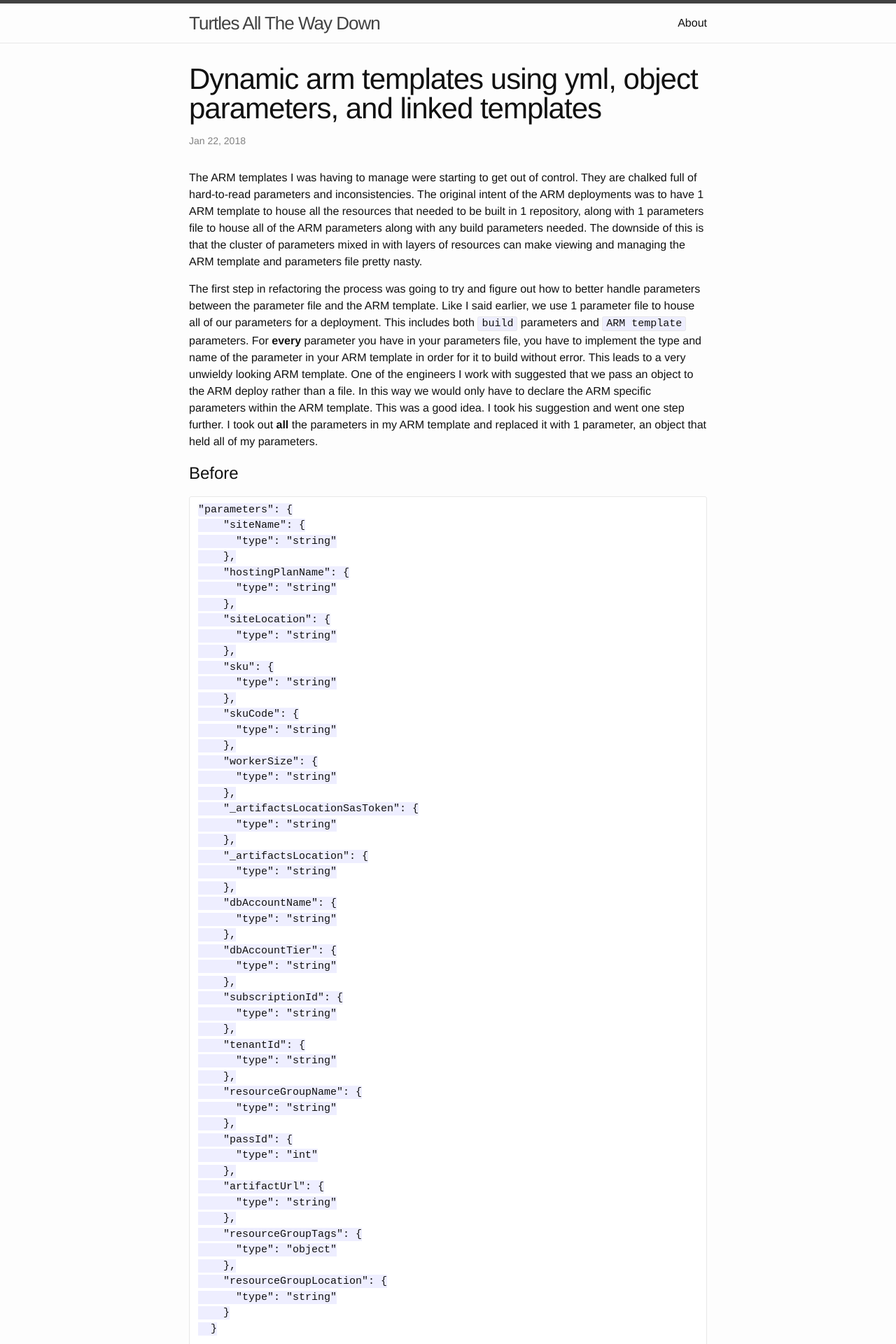
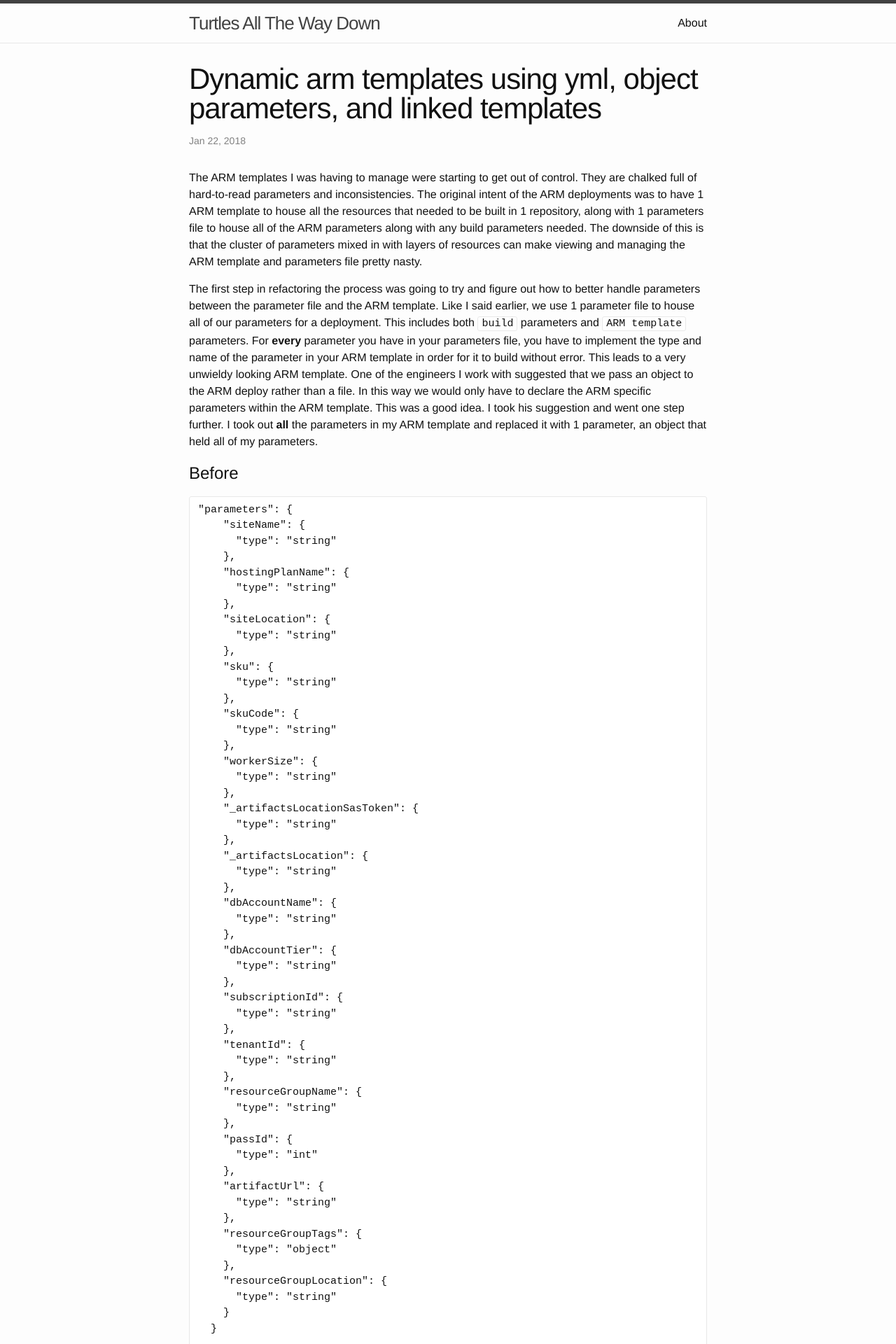
Before and after one commit to TerrapinStation/blog, a Jekyll site: the page built from _posts/2018-01-22-Dynamic Arm Templates Using YML, Object Parameters, and Linked Templates.md, in a window 1280 px wide. Shown: the top 1920 px of the page at 70% size. Built offline with Jekyll 4.4.1, drawn with Linux system fonts in a browser that asks for light colours; our own code applies the rules of GitHub Pages for plain Markdown files.

Commit message:
change bg color for code

```diff
--- a/_sass/_base.scss
+++ b/_sass/_base.scss
@@ -130,7 +130,7 @@ code {
     font-size: 15px;
     border: 1px solid $grey-color-light;
     border-radius: 3px;
-    background-color: #eef;
+    background-color: rgb(255, 255, 255);
 }
 
 code {
```
